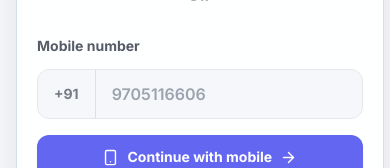
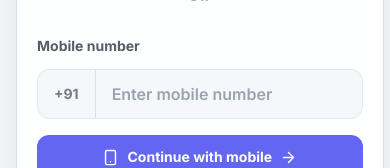
Before and after one commit to Siddiq3/StitchBook-Web, a React (Vite) app: page /login in a window 390 px wide. Shown: the part 1199-1367 px from the top of the page. Built offline with nearby package versions, Linux system fonts and the light colour scheme; no server answers.

Commit message:
Remove default mobile login number

```diff
--- a/src/pages/LoginPage.jsx
+++ b/src/pages/LoginPage.jsx
@@ -223,15 +223,17 @@ function LoginPage() {
             <div className="mt-3 flex overflow-hidden rounded-xl border border-ink/12 bg-bone focus-within:ring-2 focus-within:ring-brass/35">
               <span className="inline-flex items-center border-r border-ink/10 px-4 text-sm font-bold text-ink/55">+91</span>
               <input
+                autoComplete="off"
                 className="min-h-12 flex-1 bg-transparent px-4 text-base font-semibold outline-none"
                 id="mobile"
                 inputMode="tel"
                 maxLength={10}
+                name="stitchbook_mobile_otp"
                 onChange={(event) => {
                   setPhone(event.target.value);
                   setError('');
                 }}
-                placeholder="9705116606"
+                placeholder="Enter mobile number"
                 value={phone}
               />
             </div>
```
